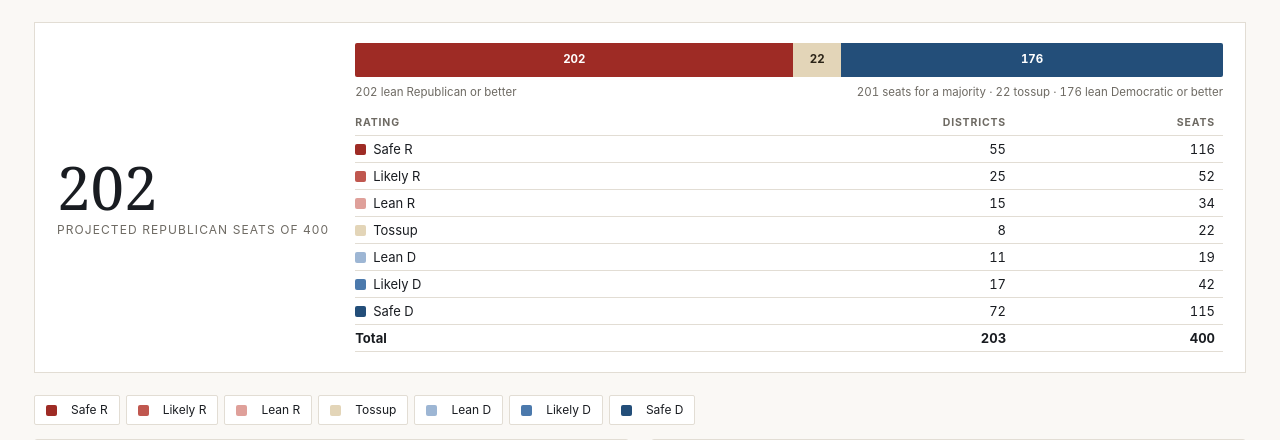
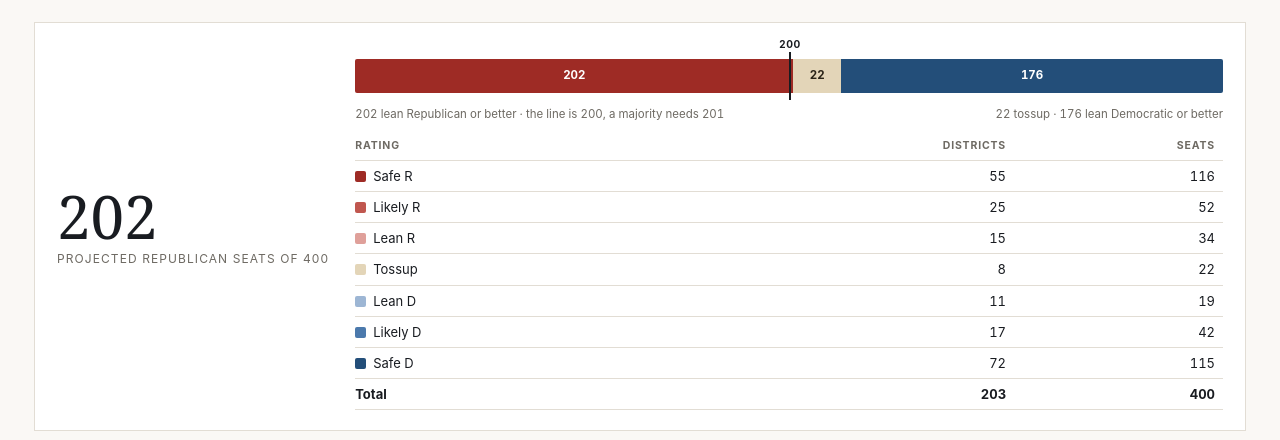
Before and after one commit to cmaidmentnh/nh-election-results, a Flask app: page /x/jjTpQ24JOZNVLl in a window 1280 px wide. Shown: the part 199-639 px from the top of the page. Run offline with Flask 3, Linux system fonts and the light colour scheme.

Commit message:
Projection page: majority line at 200, and a share card
The chamber bar had no reference point, so 202 against 176 read as comfortable
rather than as one seat over the line. A marked rule at 200 makes the margin the
first thing you see.

The page was also being served as a bare fragment with no head, so a shared link
previewed as a naked URL. Adds a proper document head with Open Graph and
Twitter card tags and a rendered 1200x630 card: the projected number, the
chamber bar with the same 200 line, and the district map.

The card is generated from the same payload as the page, so it cannot drift out
of step with the projection it illustrates.

noindex stays on the page and the card is only referenced from it.

Co-Authored-By: Claude Opus 5 (1M context) <noreply@anthropic.com>
Claude-Session: https://claude.ai/code/session_01CGg6M8w5RbJiudfHkaVEFC

```diff
--- a/templates/private/house_projection_2026.html
+++ b/templates/private/house_projection_2026.html
@@ -1,3 +1,25 @@
+<!doctype html>
+<html lang="en">
+<head>
+<meta charset="utf-8">
+<meta name="viewport" content="width=device-width, initial-scale=1">
+<title>New Hampshire House, 2026 projection</title>
+<meta name="robots" content="noindex, nofollow, noarchive">
+<meta name="description" content="Every seat in the New Hampshire House scored for 2026: base and floterial district maps, with a chamber summary against the 201 needed for a majority.">
+<meta property="og:type" content="website">
+<meta property="og:site_name" content="Committee to Elect House Republicans">
+<meta property="og:title" content="New Hampshire House, 2026 projection">
+<meta property="og:description" content="Every seat scored at a projected statewide Republican vote of 47.9 percent. A majority needs 201.">
+<meta property="og:image" content="https://elections.nhhouse.gop/static/img/nh-house-2026-projection.png">
+<meta property="og:image:width" content="1200">
+<meta property="og:image:height" content="630">
+<meta property="og:image:alt" content="Map of New Hampshire House districts shaded from Safe Democratic to Safe Republican, beside the projected seat count.">
+<meta name="twitter:card" content="summary_large_image">
+<meta name="twitter:title" content="New Hampshire House, 2026 projection">
+<meta name="twitter:description" content="Every seat scored at a projected statewide Republican vote of 47.9 percent. A majority needs 201.">
+<meta name="twitter:image" content="https://elections.nhhouse.gop/static/img/nh-house-2026-projection.png">
+</head>
+<body>
 <style>
 :root{--safeR:#9E2B25;--likelyR:#C0574F;--leanR:#DFA09A;--toss:#E3D5B8;
  --leanD:#9DB6D4;--likelyD:#4B79AC;--safeD:#234E79;
@@ -27,11 +49,17 @@ h1{font-family:var(--serif);font-size:clamp(28px,4vw,42px);line-height:1.1;margi
  font-variant-numeric:tabular-nums}
 .big small{display:block;font-family:var(--sans);font-size:12px;letter-spacing:.09em;
  text-transform:uppercase;color:var(--muted);margin-top:8px;font-variant-numeric:normal}
+.chamberwrap{position:relative;margin-top:16px}
 .chamber{display:flex;height:34px;border-radius:2px;overflow:hidden;font-size:11.5px;
  font-weight:700;font-variant-numeric:tabular-nums}
+.majline{position:absolute;top:-7px;bottom:-7px;left:50%;width:2px;background:var(--ink);
+ pointer-events:none}
+.majline::after{content:"200";position:absolute;top:-15px;left:50%;transform:translateX(-50%);
+ font-size:10px;letter-spacing:.07em;font-weight:700;color:var(--ink);background:var(--panel);
+ padding:0 4px;white-space:nowrap}
 .chamber span{display:flex;align-items:center;justify-content:center;min-width:0;color:#fff}
 .maj{display:flex;justify-content:space-between;font-size:11.5px;color:var(--muted);
- margin-top:7px;font-variant-numeric:tabular-nums}
+ margin-top:13px;font-variant-numeric:tabular-nums}
 table.rt{width:100%;border-collapse:collapse;margin-top:14px;font-size:13px;
  font-variant-numeric:tabular-nums}
 table.rt th{text-align:left;font-size:10.5px;letter-spacing:.08em;text-transform:uppercase;
@@ -82,7 +110,7 @@ footer{margin-top:30px;padding-top:16px;border-top:1px solid var(--line);font-si
 <div class="score">
  <div><div class="big" id="hero">—<small>projected Republican seats</small></div></div>
  <div>
-  <div class="chamber" id="chamber"></div>
+  <div class="chamberwrap"><div class="chamber" id="chamber"></div><div class="majline" aria-hidden="true"></div></div>
   <div class="maj"><span id="majL"></span><span id="majR"></span></div>
   <table class="rt"><thead><tr><th>Rating</th><th>Districts</th><th>Seats</th></tr></thead>
    <tbody id="rt"></tbody></table>
@@ -138,7 +166,8 @@ document.getElementById('chamber').innerHTML=
  (T?`<span style="flex:${T};background:var(--toss);color:#2b2418">${T}</span>`:'')+
  `<span style="flex:${Dm};background:var(--safeD)">${Dm}</span>`;
 document.getElementById('majL').textContent=`${R} lean Republican or better`;
-document.getElementById('majR').textContent=`201 seats for a majority · ${T} tossup · ${Dm} lean Democratic or better`;
+document.getElementById('majR').textContent=`${T} tossup · ${Dm} lean Democratic or better`;
+document.getElementById('majL').textContent=`${R} lean Republican or better · the line is 200, a majority needs 201`;
 document.getElementById('rt').innerHTML=ORDER.map(k=>
  `<tr><td><i class="sw" style="background:${COL[k]}"></i>${k}</td>
    <td>${distBy[k]}</td><td>${seatBy[k]}</td></tr>`).join('')+
@@ -200,3 +229,5 @@ document.getElementById('foot').textContent=
  `four-seat district splitting two and two reads as Tossup. Ratings describe this environment, `+
  `not a neutral year. Backtested at 5.6 seats off in 2022 and 6.2 in 2024.`;
 </script>
+</body>
+</html>
```
Also changed, not shown: static/img/nh-house-2026-projection.png (added).
